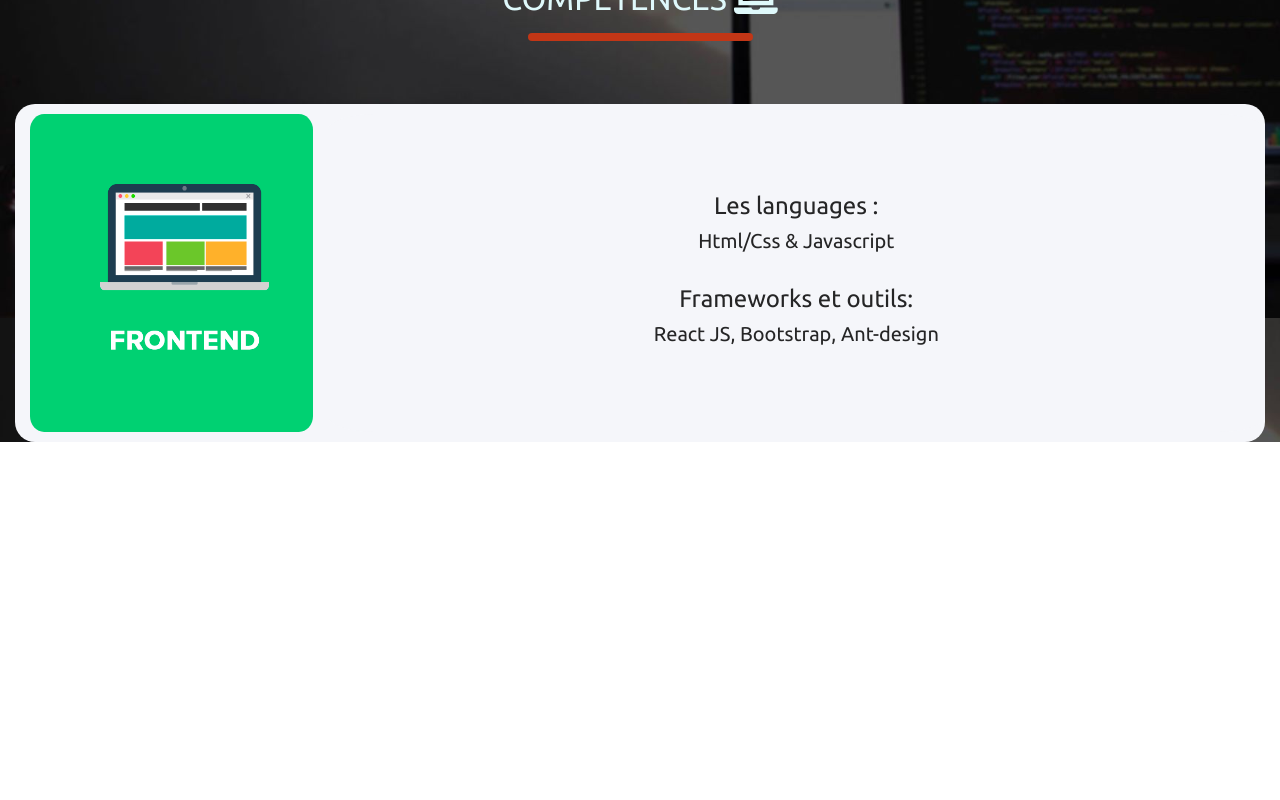
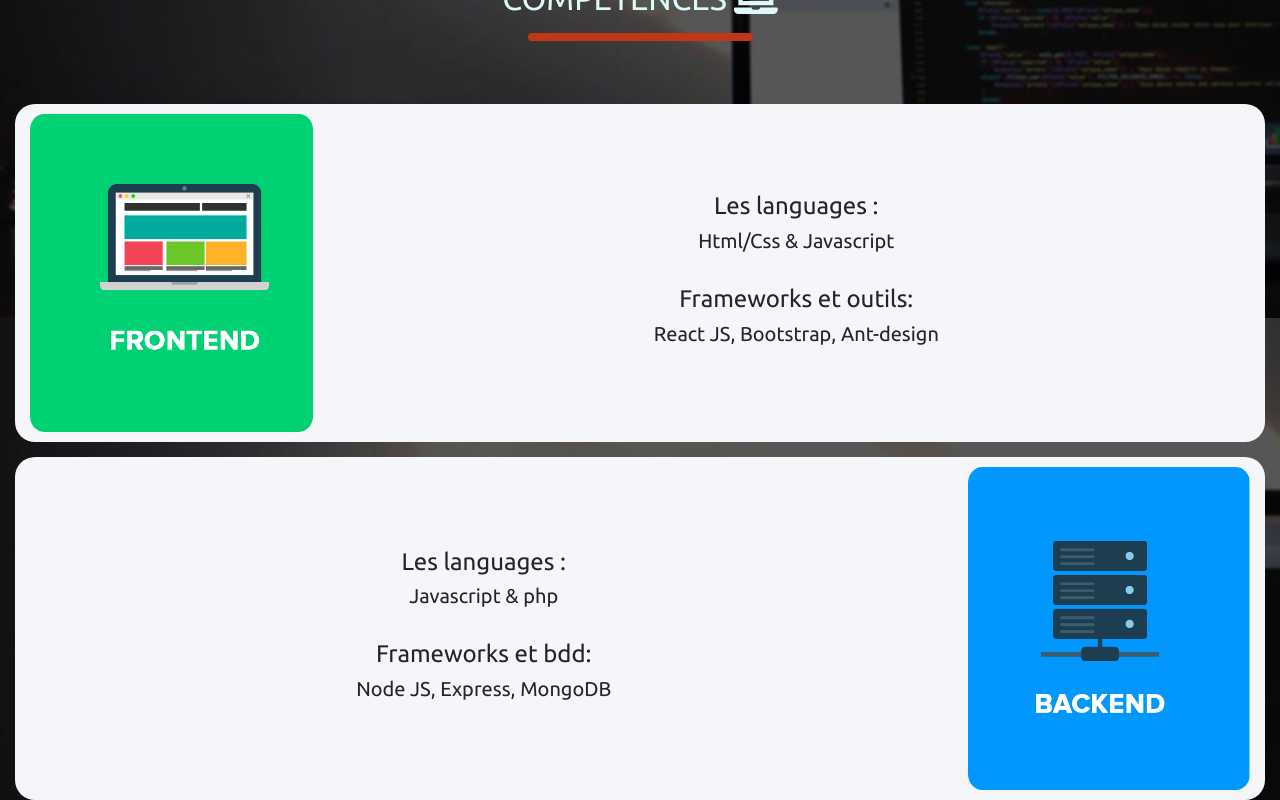
Before and after one commit to ValentinDft/valentinduffet.fr, a React (Create React App) app: page / in a window 1280 px wide. Shown: the part 2082-2882 px from the top of the page. Before the commit the page ends 2524 px from the top, so only its background shows below. Built offline with nearby package versions, Linux system fonts and the light colour scheme.

Commit message:
Ajout du block competence back-end + contenu

```diff
--- a/src/components/Competences.js
+++ b/src/components/Competences.js
@@ -4,6 +4,7 @@ import '../App.css';
 import { FontAwesomeIcon } from '@fortawesome/react-fontawesome'
 import { faLaptopCode } from '@fortawesome/free-solid-svg-icons'
 import logoFront from "../front.png";
+import logoBack from "../back.png";
 
 
 function Competences() {
@@ -30,6 +31,20 @@ function Competences() {
                 </Row>
             </Col>
 
+            <Col className="block-competences" style={{marginTop: "15px"}}>
+                <Row>
+                    <Col sm="12" md="6" lg="9" style={{backgroundColor: "#f5f6fa", borderRadius: "5%", display: "flex", flexDirection: "column", justifyContent: "center"}}>
+                        <h4>Les languages : </h4>
+                        <h5>Javascript & php</h5> <br/>
+                        <h4>Frameworks et bdd: </h4>
+                        <h5>Node JS, Express, MongoDB</h5>
+                    </Col>
+                    <Col sm="12" md="6" lg="3">
+                        <CardImg src={logoBack} alt="Front-end" style={{borderRadius: "5%", width: "100%", height: "100%"}}/>
+                    </Col>
+                </Row>
+            </Col>
+
 
         </Container>
     );
```
